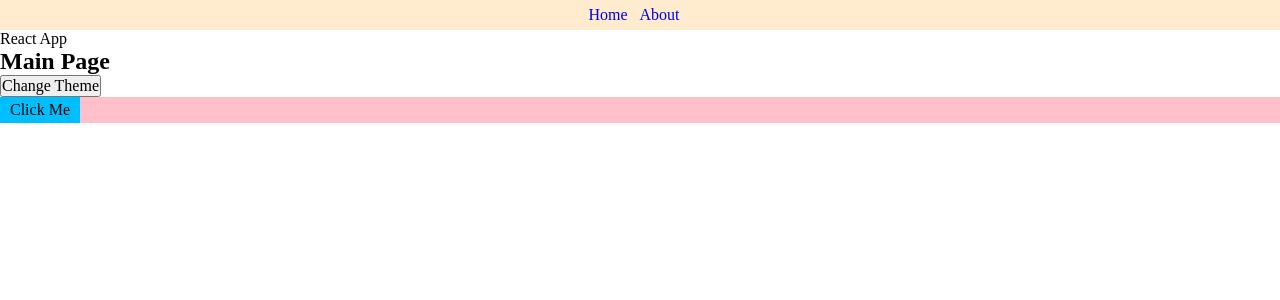
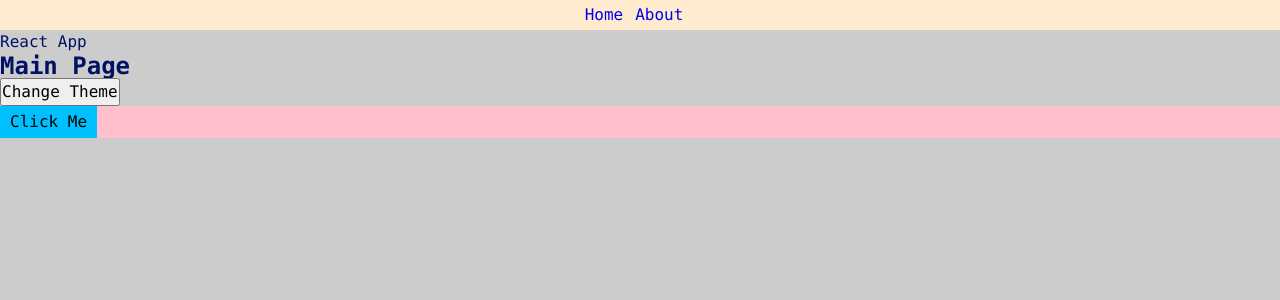
Before and after one commit to ArMikael/ulbi-2023, a React app: page / in a window 1280 px wide. Shown: the top 300 px of the page. Built offline with nearby package versions, Linux system fonts and the light colour scheme.

Commit message:
chore(classes helper): Added classNames helper. Added gitignore.

```diff
--- a/src/App.tsx
+++ b/src/App.tsx
@@ -5,13 +5,13 @@
 import {MainPageAsync} from "./pages/MainPage/MainPage.async";
 import {AboutPageAsync} from "./pages/AboutPage/AboutPage.async";
 import {useTheme} from "./theme/useTheme";
-
+import {classNames} from "./helpers/classNames/classNames";
 
 const App = () => {
     const { theme, toggleTheme } = useTheme();
 
     return (
-        <div>
+        <div className={ classNames('app', {}, [theme]) }>
             <div className="navbar">
                 <Link className='nav-link' to={'/'}>Home</Link>
                 <Link className='nav-link' to={'/about'}>About</Link>
--- /dev/null
+++ b/src/helpers/classNames/classNames.ts
@@ -0,0 +1,11 @@
+type Mods = Record<string, boolean | number>;
+
+export function classNames(mainClass: string, mods: Mods, additional: string[]): string {
+    return [
+        mainClass,
+        ...additional,
+        ...Object.entries(mods)
+            .filter(([className, value]) => Boolean(value))
+            .map(([classNames]) => classNames)
+    ].join(' ');
+}
```
Also changed, not shown: 1 other file (tests, documents, lock files or other folders).
